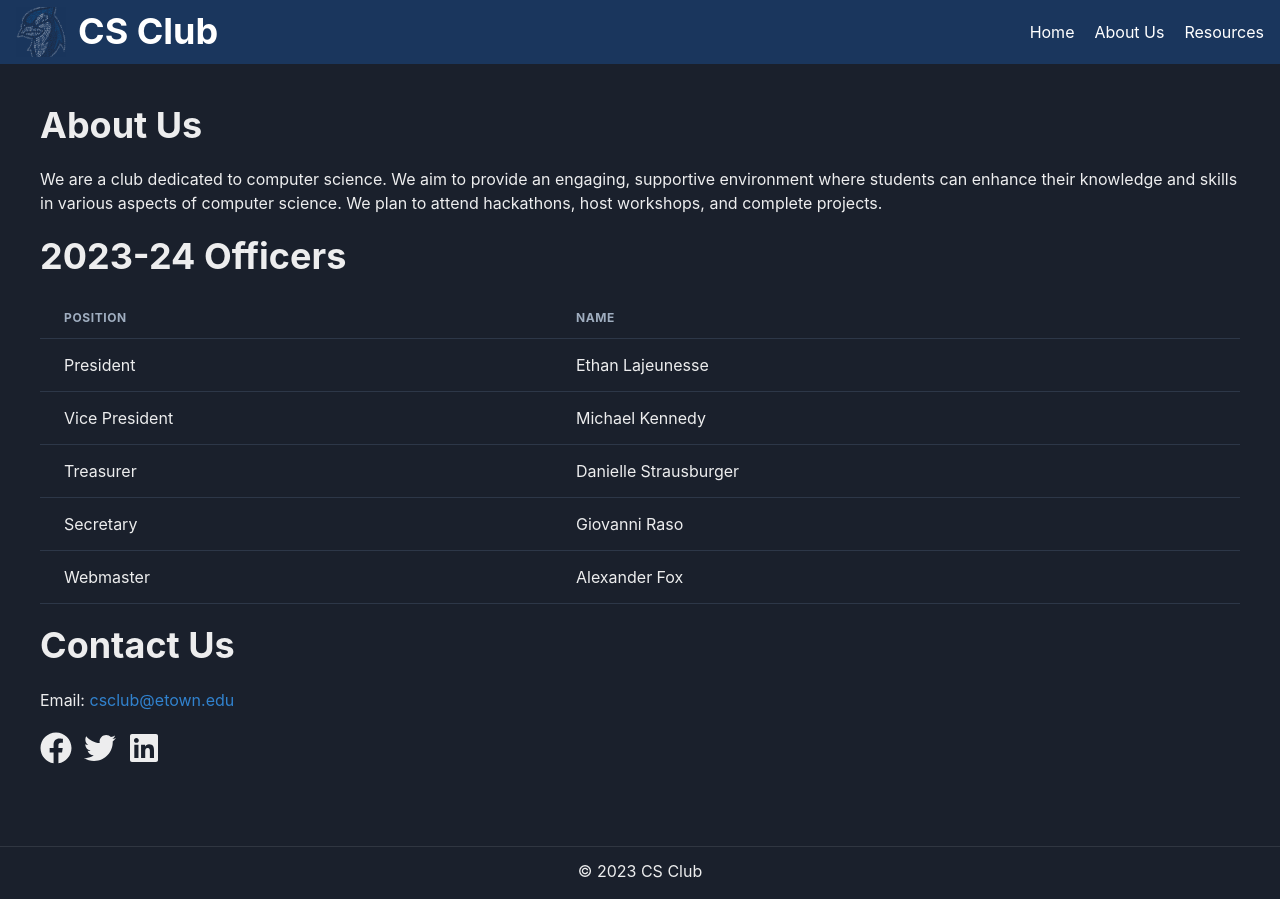
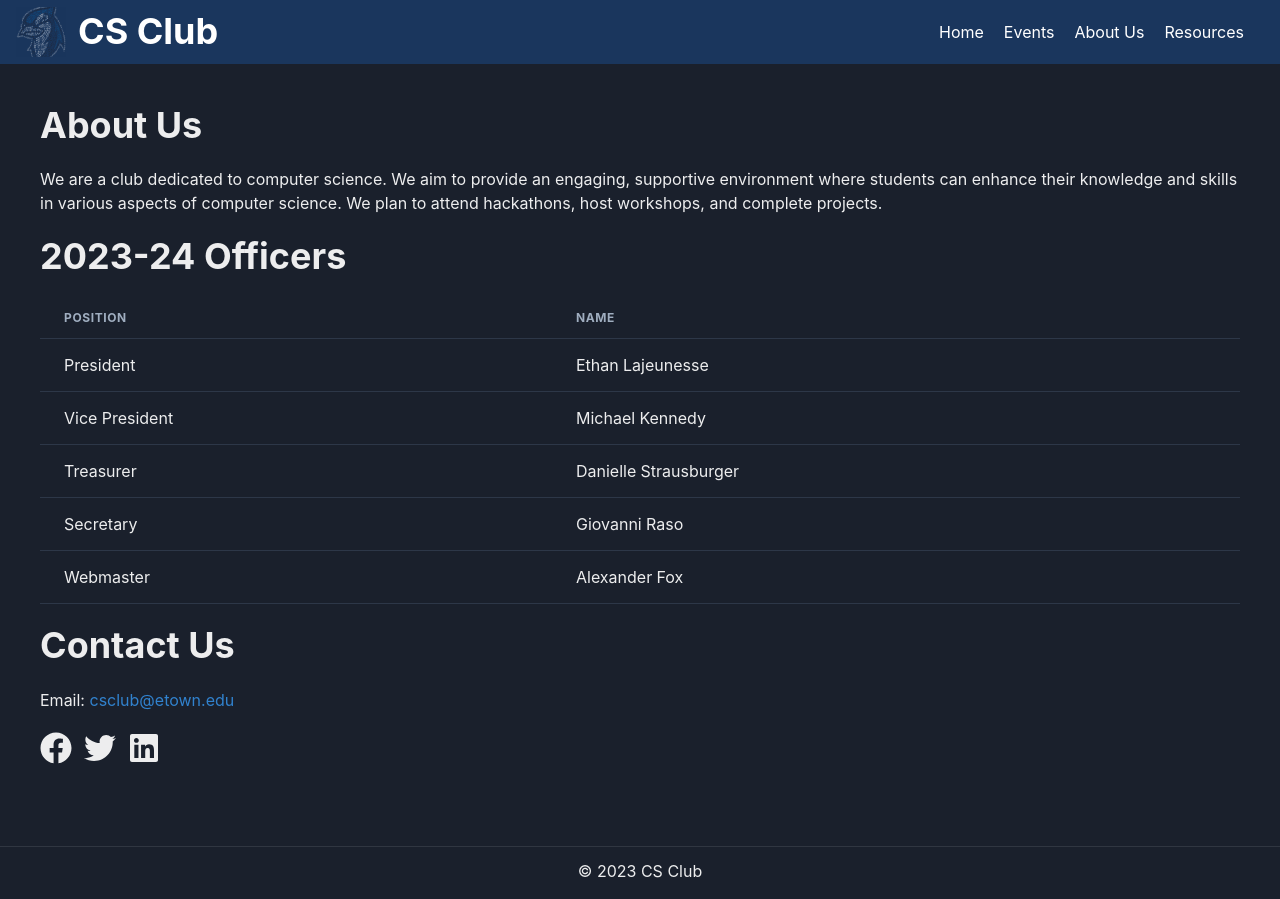
Before and after one commit to Etown-Computer-Science-Club/csclub_website, a React (Vite) app: page /about in a window 1280 px wide. Built offline with nearby package versions, Linux system fonts and the light colour scheme.

Commit message:
Refactored Navbar,  added events page

```diff
--- a/package.json
+++ b/package.json
@@ -14,6 +14,8 @@
     "@chakra-ui/react": "^2.7.1",
     "@emotion/react": "^11.11.1",
     "@emotion/styled": "^11.11.0",
+    "date-fns": "^2.30.0",
+    "date-fns-tz": "^2.0.0",
     "framer-motion": "^10.12.18",
     "react": "^18.2.0",
     "react-dom": "^18.2.0",
--- a/src/App.jsx
+++ b/src/App.jsx
@@ -1,11 +1,12 @@
 import { ChakraProvider, extendTheme } from "@chakra-ui/react";
 import { BrowserRouter as Router, Routes, Route } from "react-router-dom";
-import { Box } from "@chakra-ui/react";
+import { Box, Flex } from "@chakra-ui/react";
 
 import Resources from "./pages/Resources";
 import AboutUs from "./pages/AboutUs";
 import NavBar from "./components/NavBar/NavBar";
 import Footer from "./components/Footer";
+import Events from "./pages/Events";
 
 const theme = extendTheme({
 	config: {
@@ -21,15 +22,18 @@ function App() {
 	return (
 		<ChakraProvider theme={theme}>
 			<Router>
+				<Flex direction="column" minHeight="100vh">
 					<NavBar />
-				<Box p={5} maxW="container.xl" mx="auto">
+					<Box width="100%" padding={10} flex={1} maxW="container.xl" mx="auto">
 						<Routes>
-						<Route path="/" element={<Resources />} />
+							<Route path="/" element={<Events />} />
 							<Route path="/resources" element={<Resources />} />
 							<Route path="/about" element={<AboutUs />} />
+							<Route path="/events" element={<Events />} />
 						</Routes>
 					</Box>
 					<Footer />
+				</Flex>
 			</Router>
 		</ChakraProvider>
 	);
--- /dev/null
+++ b/src/components/Event.jsx
@@ -0,0 +1,44 @@
+import { Box, Heading, Text, Divider, Link } from "@chakra-ui/react";
+import { format, isSameDay } from "date-fns";
+import PropTypes from "prop-types";
+
+const Event = ({ name, description, startDate, endDate, link, location }) => {
+	const isSingleDayEvent = isSameDay(startDate, endDate);
+	const dateDisplay = isSingleDayEvent
+		? `${format(startDate, "MM/dd/yyyy, h:mm a")} - ${format(endDate, "h:mm a")}`
+		: `${format(startDate, "MM/dd/yyyy, h:mm a")} - ${format(endDate, "MM/dd/yyyy, h:mm a")}`;
+
+	return (
+		<Box mb={5} alignItems="start">
+			<Heading size="md" mb={2}>
+				{name}
+			</Heading>
+			<Text fontSize="sm" color="gray.500" mb={2}>
+				{dateDisplay}
+			</Text>
+			<Text mb={2}>{description}</Text>
+			{location && (
+				<Text fontSize="sm" mb={2}>
+					Location: {location}
+				</Text>
+			)}
+			{link && (
+				<Link href={link} isExternal color="blue.500">
+					More Info
+				</Link>
+			)}
+			<Divider my={5} />
+		</Box>
+	);
+};
+
+Event.propTypes = {
+	name: PropTypes.string.isRequired,
+	description: PropTypes.string.isRequired,
+	startDate: PropTypes.instanceOf(Date).isRequired,
+	endDate: PropTypes.instanceOf(Date).isRequired,
+	link: PropTypes.string,
+	location: PropTypes.string,
+};
+
+export default Event;
--- a/src/components/NavBar/DesktopNav.jsx
+++ b/src/components/NavBar/DesktopNav.jsx
@@ -1,18 +1,19 @@
 import { Link, Flex } from "@chakra-ui/react";
 import { Link as RouterLink } from "react-router-dom";
+import PropTypes from "prop-types";
 
-const DesktopNav = () => (
+const DesktopNav = ({ navItems }) => (
 	<Flex align={"center"}>
-		<Link as={RouterLink} to="/" mr={5}>
-			Home
-		</Link>
-		<Link as={RouterLink} to="/about" mr={5}>
-			About Us
-		</Link>
-		<Link as={RouterLink} to="/resources">
-			Resources
-		</Link>
+		{navItems.map((item) => (
+			<Link as={RouterLink} to={item.link} mr={5} key={item.link}>
+				{item.title}
+			</Link>
+		))}
 	</Flex>
 );
 
+DesktopNav.propTypes = {
+	navItems: PropTypes.arrayOf(PropTypes.object).isRequired,
+};
+
 export default DesktopNav;
--- a/src/components/NavBar/MobileNav.jsx
+++ b/src/components/NavBar/MobileNav.jsx
@@ -9,10 +9,11 @@ import {
 	VStack,
 } from "@chakra-ui/react";
 import { Link as RouterLink } from "react-router-dom";
+import PropTypes from "prop-types";
 import { HamburgerIcon } from "@chakra-ui/icons";
 import { useState, useRef } from "react";
 
-const MobileNav = () => {
+const MobileNav = ({ navItems }) => {
 	const [isOpen, setIsOpen] = useState(false);
 	const onClose = () => setIsOpen(false);
 	const btnRef = useRef();
@@ -37,15 +38,17 @@ const MobileNav = () => {
 						<DrawerCloseButton />
 						<DrawerBody>
 							<VStack p={0}>
-								<Link as={RouterLink} to="/" onClick={onClose}>
-									Home
-								</Link>
-								<Link as={RouterLink} to="/about" onClick={onClose}>
-									About Us
-								</Link>
-								<Link as={RouterLink} to="/resources" onClick={onClose}>
-									Resources
-								</Link>
+								{navItems.map((item) => (
+									<Link
+										as={RouterLink}
+										to={item.link}
+										mr={5}
+										key={item.link}
+										onClick={onClose}
+									>
+										{item.title}
+									</Link>
+								))}
 							</VStack>
 						</DrawerBody>
 					</DrawerContent>
@@ -55,4 +58,8 @@ const MobileNav = () => {
 	);
 };
 
+MobileNav.propTypes = {
+	navItems: PropTypes.arrayOf(PropTypes.object).isRequired,
+};
+
 export default MobileNav;
--- a/src/components/NavBar/NavBar.jsx
+++ b/src/components/NavBar/NavBar.jsx
@@ -1,6 +1,13 @@
 import { Box, Heading, Flex, Image, useMediaQuery } from "@chakra-ui/react";
 import DesktopNav from "./DesktopNav";
 import MobileNav from "./MobileNav";
+
+const navItems = [
+	{ title: "Home", link: "/" },
+	{ title: "Events", link: "/events" },
+	{ title: "About Us", link: "/about" },
+	{ title: "Resources", link: "/resources" },
+];
 
 const NavBar = () => {
 	const [isLargerThan768] = useMediaQuery("(min-width: 768px)");
@@ -18,7 +25,11 @@ const NavBar = () => {
 					/>
 					<Heading>CS Club</Heading>
 				</Flex>
-				{isLargerThan768 ? <DesktopNav /> : <MobileNav />}
+				{isLargerThan768 ? (
+					<DesktopNav navItems={navItems} />
+				) : (
+					<MobileNav navItems={navItems} />
+				)}
 			</Flex>
 		</Box>
 	);
--- a/src/pages/AboutUs.jsx
+++ b/src/pages/AboutUs.jsx
@@ -3,7 +3,7 @@ import { FaFacebook, FaTwitter, FaLinkedin } from "react-icons/fa";
 
 const AboutUs = () => {
 	return (
-		<Box p={5}>
+		<>
 			<Heading mb={5}>About Us</Heading>
 			<Box mb={5}>
 				<Text>
@@ -64,7 +64,7 @@ const AboutUs = () => {
 					</Link>
 				</Box>
 			</Box>
-		</Box>
+		</>
 	);
 };
 
--- /dev/null
+++ b/src/pages/Events.jsx
@@ -0,0 +1,76 @@
+import { Heading } from "@chakra-ui/react";
+import { utcToZonedTime, zonedTimeToUtc } from "date-fns-tz";
+import Event from "../components/Event";
+
+function date(dateString) {
+	return zonedTimeToUtc(dateString, "America/New_York");
+}
+
+const events = [
+	{
+		name: "Hackathon 2023",
+		description: "An event to showcase your coding skills.",
+		startDate: date("2023-06-16 18:00"),
+		endDate: date("2023-06-18 10:00"),
+		location: "New York",
+		link: "https://hackathon.com",
+	},
+	{
+		name: "Workshop on Python",
+		description: "Learn Python with experts from the industry.",
+		startDate: date("2023-05-28 13:00"),
+		endDate: date("2023-05-28 14:00"),
+		location: "E281",
+	},
+	{
+		name: "Workshop on React",
+		description: "Learn React with experts from the industry.",
+		startDate: date("2023-07-28 13:00"),
+		endDate: date("2023-07-28 14:00"),
+		location: "E281",
+	},
+].sort((a, b) => b.startDate - a.startDate);
+
+const Events = () => {
+	// Get the current date in EST timezone
+	const currentDate = utcToZonedTime(new Date(), "America/New_York");
+
+	const previousEvents = events.filter((event) => event.endDate < currentDate);
+	const upcomingEvents = events.filter((event) => event.startDate > currentDate);
+	const currentEvents = events.filter(
+		(event) => event.startDate <= currentDate && event.endDate >= currentDate
+	);
+
+	return (
+		<>
+			{currentEvents.length > 0 && (
+				<>
+					<Heading mb={5}>Current Events</Heading>
+					{currentEvents.map((event, index) => (
+						<Event {...event} key={index}></Event>
+					))}
+				</>
+			)}
+
+			{upcomingEvents.length > 0 && (
+				<>
+					<Heading mb={5}>Upcoming Events</Heading>
+					{upcomingEvents.map((event, index) => (
+						<Event {...event} key={index}></Event>
+					))}
+				</>
+			)}
+
+			{previousEvents.length > 0 && (
+				<>
+					<Heading mb={5}>Previous Events</Heading>
+					{previousEvents.map((event, index) => (
+						<Event {...event} key={index}></Event>
+					))}
+				</>
+			)}
+		</>
+	);
+};
+
+export default Events;
```
Also changed, not shown: 1 other file (tests, documents, lock files or other folders). Lines whose indentation alone changed are shown as unchanged.
